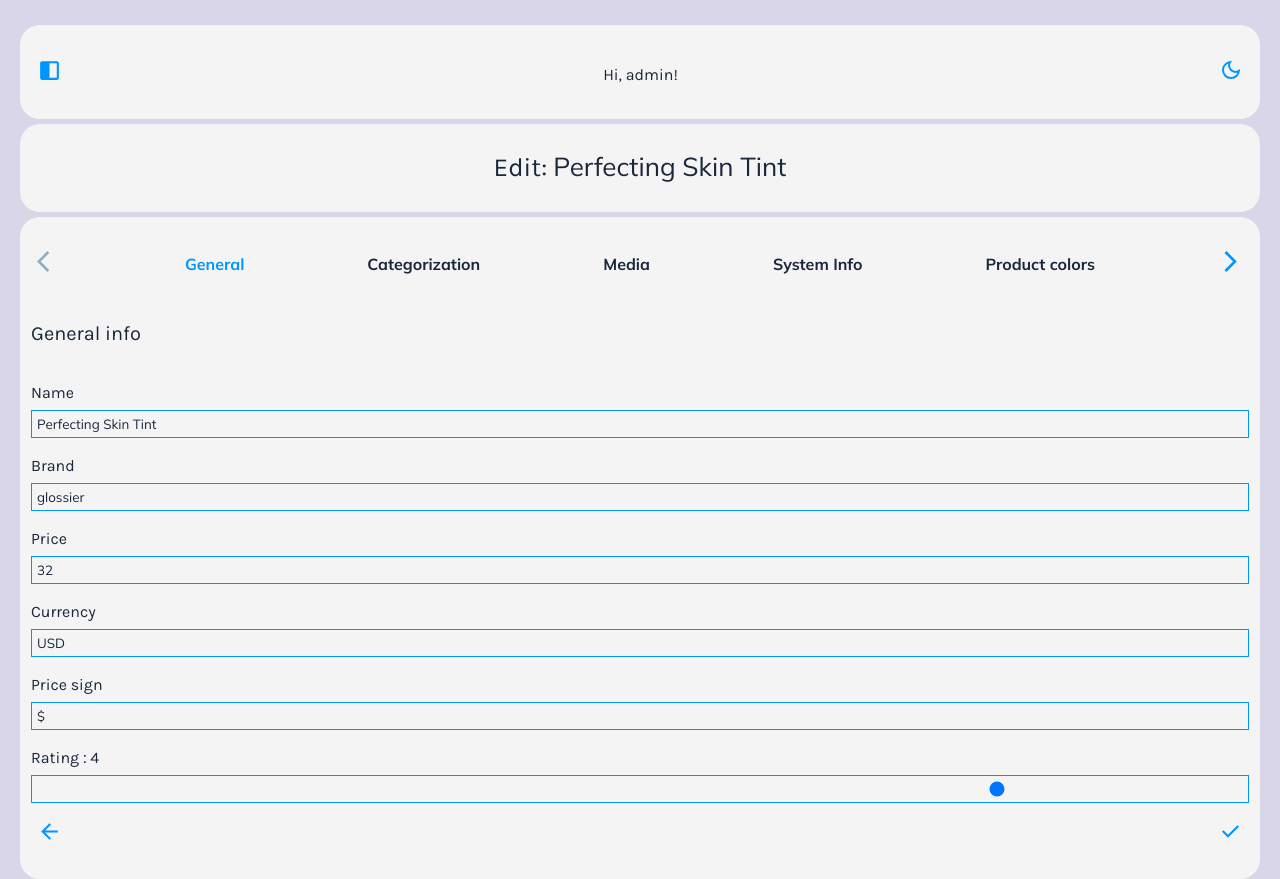
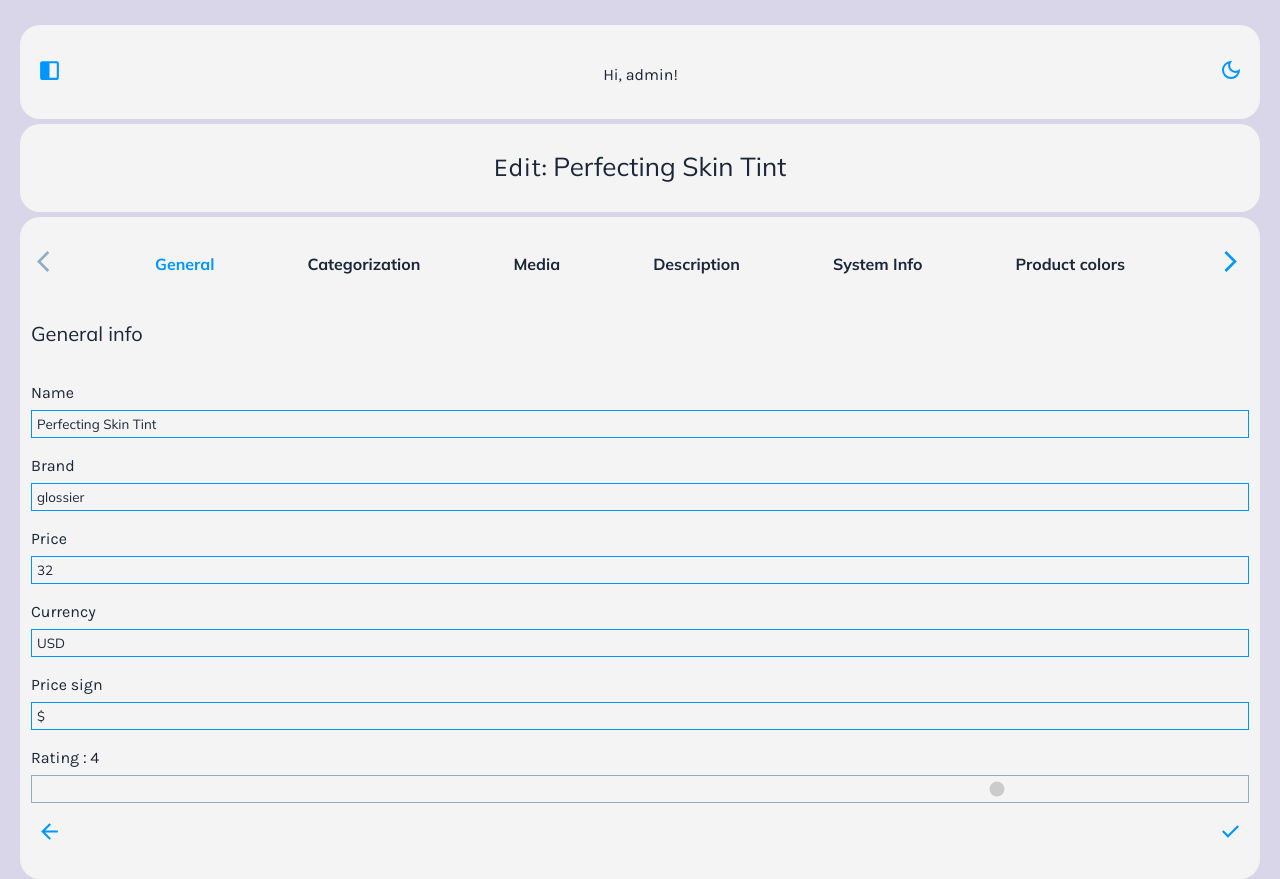
Before and after one commit to eugenia-vitinschii/Cosmetic-Shop-VueJS-PINIA, a Vue app in the folder frontend/: page /admin/update/1000 in a window 1280 px wide. Built offline with nearby package versions, Linux system fonts and the light colour scheme; data requests are answered from the project's data file.

Commit message:
feat(AdminTabs): add disabled prop to AdminInput, apply disabled to tabs, change some classes

```diff
--- a/frontend/src/components/admin/AdminProductForm.vue
+++ b/frontend/src/components/admin/AdminProductForm.vue
@@ -70,6 +70,7 @@ const tabs = [
    {key: 'GeneralTab', label:'General', component: defineAsyncComponent(() => import('./tabs/GeneralTab.vue'))},
    {key: 'CategorizationTab', label:'Categorization', component: defineAsyncComponent(() => import('./tabs/CategorizationTab.vue'))},
    {key: 'MediaTab', label:'Media', component: defineAsyncComponent(() => import('./tabs/MediaTab.vue'))},
+   {key: 'DescriptionTab', label:'Description', component: defineAsyncComponent(() => import('./tabs/DescriptionTab.vue'))},
    {key: 'SystemInfoTab', label:'System Info', component: defineAsyncComponent(() => import('./tabs/SystemInfoTab.vue'))},
    {key: 'ProductColorsTab', label:'Product colors', component: defineAsyncComponent(() => import('./tabs/ProductColorsTab.vue'))},
 ]
--- a/frontend/src/components/admin/tabs/DescriptionTab.vue
+++ b/frontend/src/components/admin/tabs/DescriptionTab.vue
@@ -1,11 +1,12 @@
 <template>
-   <div class="update__form-item">
-      <p class="body-text">Description</p>
-         <div class="input__wrapper">
+   <div class="admin-form-item">
+      <h3 class="admin-subheading">Description</h3>
+         <div class="admin-form-item__wrapper">
             <textarea
+            class="admin-textarea"
             name="description"
             id="description"
-            v-model.trim="modelValue"
+            v-model.trim="modelValue.description"
             placeholder="Enter product description"
             ></textarea>
          </div>
@@ -13,6 +14,11 @@
 </template>
 
 <script setup lang="ts">
-const modelValue = defineModel<string>()
+
+interface DescriptionTab{
+   description?: string
+}
+
+const modelValue = defineModel<DescriptionTab>({default: () => ({description: ''})})
 
 </script>
--- a/frontend/src/components/admin/tabs/GeneralTab.vue
+++ b/frontend/src/components/admin/tabs/GeneralTab.vue
@@ -1,7 +1,7 @@
 <template>
    <!-- general info -->
    <div class="admin-form-item">
-      <p class="admin-subheading">General info</p>
+      <h3 class="admin-subheading">General info</h3>
       <div class="admin-form-item__wrapper">
          <admin-input
             :label="'Name'"
@@ -21,11 +21,13 @@
          <admin-input
             :label="'Currency'"
             :placeholder="'USD'"
-            v-model.trim="modelValue.currency" />
+            v-model.trim="modelValue.currency"
+         />
          <admin-input
             :label="'Price sign'"
             :placeholder="'$'"
-            v-model.trim="modelValue.price_sign" />
+            v-model.trim="modelValue.price_sign"
+         />
          <div class="admin-input__wrapper">
             <label class="admin-body-text" for="rating">Rating <span v-if="modelValue.rating">:</span> {{ modelValue.rating }} </label>
                <input
@@ -35,6 +37,7 @@
                   min="0"
                   max="5"
                   v-model="modelValue.rating"
+                  disabled
                 />
          </div>
       </div>
--- a/frontend/src/components/admin/tabs/MediaTab.vue
+++ b/frontend/src/components/admin/tabs/MediaTab.vue
@@ -1,6 +1,6 @@
 <template>
    <div class="admin-form-item">
-      <p class="admin-heading">Media</p>
+      <h3 class="admin-subheading">Media</h3>
       <div class="admin-form-item__wrapper">
          <admin-input
             :label="'Image Link'"
--- a/frontend/src/components/admin/tabs/SystemInfoTab.vue
+++ b/frontend/src/components/admin/tabs/SystemInfoTab.vue
@@ -1,17 +1,20 @@
 <template>
    <div class="admin-form-item">
-      <p class="admin-subheading">System information</p>
+      <h3 class="admin-subheading">System information</h3>
       <div class="admin-form-item__wrapper">
          <admin-input
+            :disabled="true"
             :label="'Id'"
             :placeholder="'rij584555'"
             v-model="modelValue.id"
         />
          <admin-input
+            :disabled="true"
             :label="'Сreated at'"
             :placeholder="'2025-03-10T15:12:04.738Z'"
             v-model="modelValue.created_at" />
          <admin-input
+            :disabled="true"
             :label="'Updated at'"
             :placeholder="'2025-03-10T15:12:04.738Zt'"
             v-model="modelValue.created_at" />
--- a/frontend/src/components/admin/ui/AdminInput.vue
+++ b/frontend/src/components/admin/ui/AdminInput.vue
@@ -1,10 +1,11 @@
 <template>
     <div class="admin-input__wrapper">
-      <label class="admin-body-text">{{ label }}</label>
+      <label class="admin-body-text" :class="{'admin-disabled-text': disabled}">{{ label }}</label>
       <input
          class="admin-custom-input-text"
          type="text"
          :value="modelValue"
+         :disabled="disabled"
          @input="onInput"
          :placeholder="placeholder"
       />
@@ -24,6 +25,7 @@ const props = defineProps<{
   modelValue: number | string | undefined,
   label: string,
   placeholder?: string
+  disabled?: boolean
 }>()
 
 //emit
```
